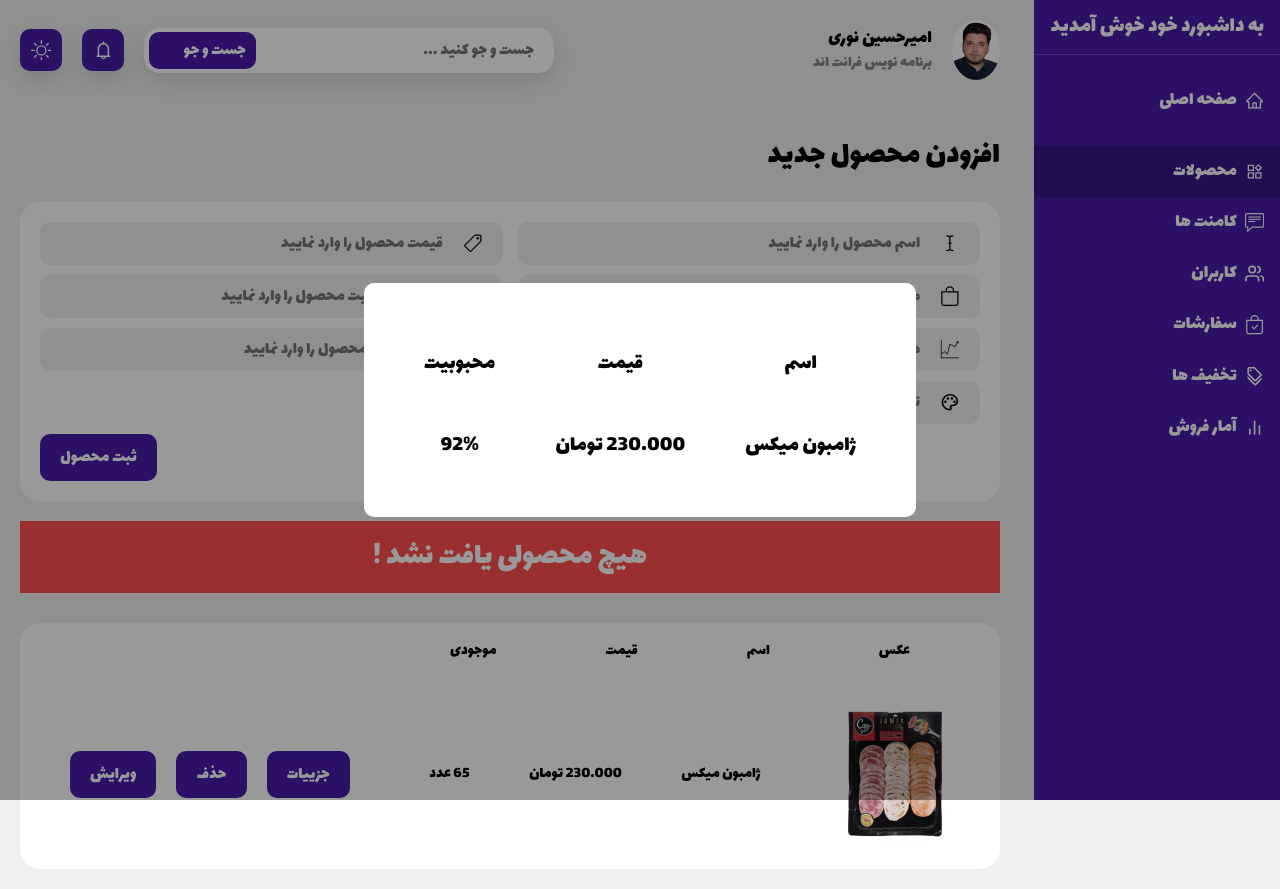
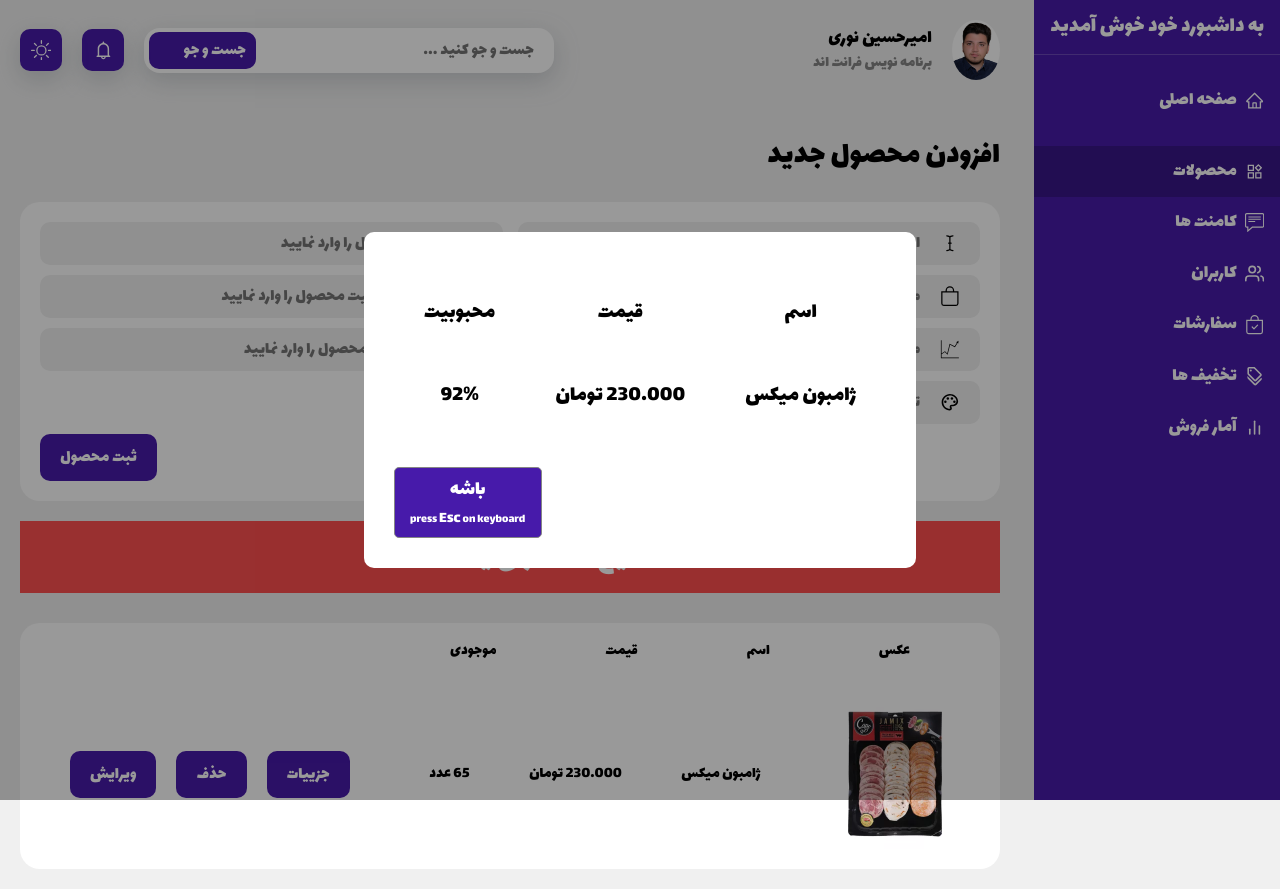
Before and after one commit to AmirNouri-dev/cms-farsi, a React (Vite) app: page /products in a window 1280 px wide. Both pictures are taken after a click on the button "جزییات". Built offline with nearby package versions, Linux system fonts and the light colour scheme.

Commit message:
make a btn to close detail modal too

```diff
--- a/src/Components/DeleteModal/DeleteModal.jsx
+++ b/src/Components/DeleteModal/DeleteModal.jsx
@@ -14,7 +14,7 @@ export default function DeleteModal({ submitAction, cancelAction }) {
             بله
           </button>
           <button
-            className="delete-btn detele-modal-reject-btn"
+            className="detail-btn detail-modal-close-btn"
             onClick={() => cancelAction()}
           >
             خیر
--- a/src/Components/DetailsModal/DetailsModal.css
+++ b/src/Components/DetailsModal/DetailsModal.css
@@ -19,3 +19,43 @@
 .cms-table td {
   padding: 30px;
 }
+.detail-btn-container {
+  display: flex;
+  justify-content: end;
+  align-items: center;
+}
+.detail-btn-container p {
+  font-size: 12px;
+}
+.detail-btn-container p span {
+  font-size: 16px;
+}
+.detail-btn {
+  width: 30%;
+  border: 0.5px solid var(--gray);
+  margin-top: 30px;
+  font-size: 1.3rem;
+  padding: 6px 10px;
+  border-radius: 5px;
+  -webkit-border-radius: 5px;
+  -moz-border-radius: 5px;
+  -ms-border-radius: 5px;
+  -o-border-radius: 5px;
+  transition: 250ms;
+  -webkit-transition: 250ms;
+  -moz-transition: 250ms;
+  -ms-transition: 250ms;
+  -o-transition: 250ms;
+}
+.detail-btn:hover {
+  box-shadow: 0 0 10px 3px rgba(0, 0, 0, 0.2);
+  transform: scale(1.1);
+  -webkit-transform: scale(1.1);
+  -moz-transform: scale(1.1);
+  -ms-transform: scale(1.1);
+  -o-transform: scale(1.1);
+}
+.detail-modal-accept-btn {
+  color: var(--white);
+  background-color: var(--blue);
+}
--- a/src/Components/DetailsModal/DetailsModal.jsx
+++ b/src/Components/DetailsModal/DetailsModal.jsx
@@ -1,6 +1,6 @@
 import React, { useEffect } from "react";
 import "./DetailsModal.css";
-export default function DetailsModal({ onHide }) {
+export default function DetailsModal({ onHide, onClick }) {
   useEffect(() => {
     const checkKey = (event) => {
       if (event.keyCode === 27) {
@@ -31,6 +31,17 @@ export default function DetailsModal({ onHide }) {
             </tr>
           </tbody>
         </table>
+        <div className="detail-btn-container">
+          <button
+            className="detail-btn detail-modal-accept-btn"
+            onClick={() => onClick()}
+          >
+            باشه
+            <p>
+              press <span>Esc</span> on keyboard{" "}
+            </p>
+          </button>
+        </div>
       </div>
     </div>
   );
--- a/src/Components/ProductsTable/ProductsTable.jsx
+++ b/src/Components/ProductsTable/ProductsTable.jsx
@@ -62,7 +62,9 @@ export default function ProductsTable() {
       {isShowDeleteModal && (
         <DeleteModal submitAction={submitAction} cancelAction={cancelAction} />
       )}
-      {isShowDetailsModal && <DetailsModal onHide={closeDetailsModal} />}
+      {isShowDetailsModal && (
+        <DetailsModal onClick={closeDetailsModal} onHide={closeDetailsModal} />
+      )}
     </>
   );
 }
```
